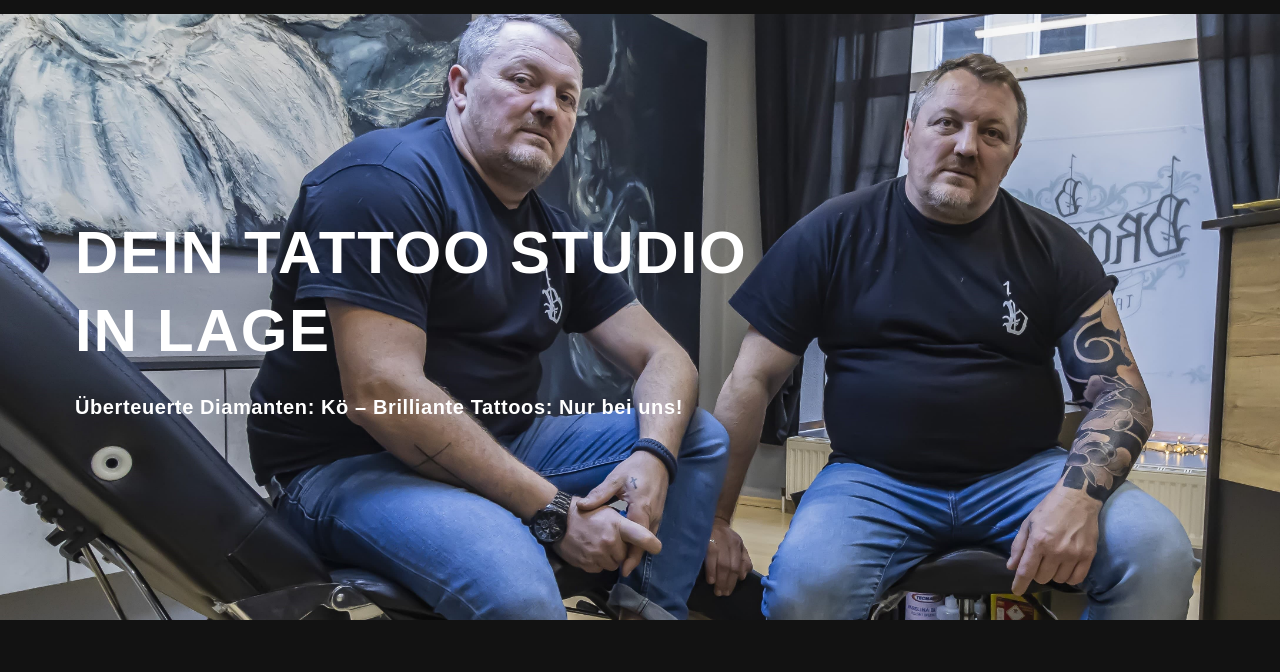
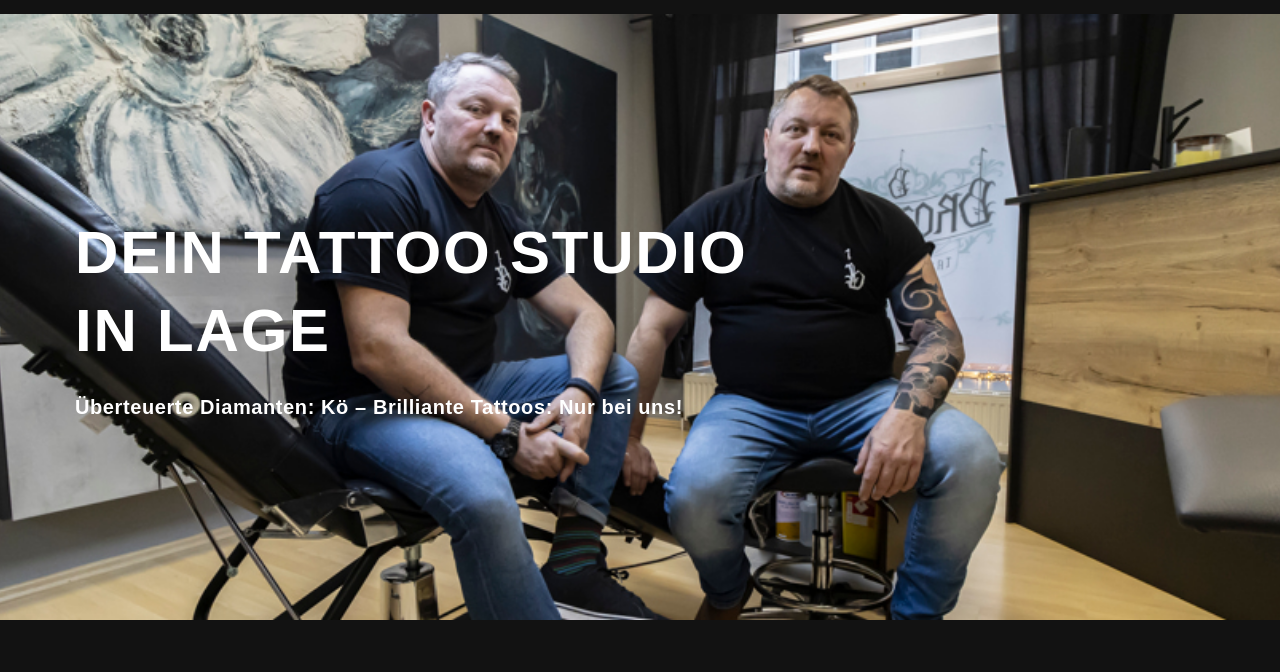
Before and after one commit to Pervushyn/Bruder-tattoo-salon, a plain HTML site: page index.html in a window 1280 px wide. Shown: the part 56-728 px from the top of the page. Drawn offline with nearby package versions, Linux system fonts and the light colour scheme; grey boxes are pictures that could not be loaded.

Commit message:
add hero backgraund image

```diff
--- a/css/styles.css
+++ b/css/styles.css
@@ -228,7 +228,7 @@ header {
   /* padding: 200px 0; */
   position: relative;
   padding: 250px 0px 300px;
-  background-image: url(../images/hero-mob.jpg);
+  background-image: url(../images/mob_bcg/hero-mob.jpg);
   background-repeat: no-repeat;
   background-position: center;
   background-size: cover;
@@ -685,7 +685,7 @@ gap: 20px;
   .hero-section {
     margin: 0 auto;
     padding: 150px 0px 150px;
-    background-image: url(../images/hero-tab.jpg);
+    background-image: url(../images/tab_bcg/hero-tab.jpg);
   }
   .container {
     max-width: 1198px;
@@ -802,6 +802,7 @@ flex-basis: calc((100% -20px) / 2);
   .hero-section {
     margin: 0 auto;
     padding: 200px 0px 200px;
+    background-image: url(../images/desc_bcg/hero-desk.jpg);
   }
   .container {
     max-width: 1440px;
```
Also changed, not shown: images/desc_bcg/hero-desk.jpg (added), images/mob_bcg/hero-mob.jpg (added), images/tab_bcg/hero-tab.jpg (added).
